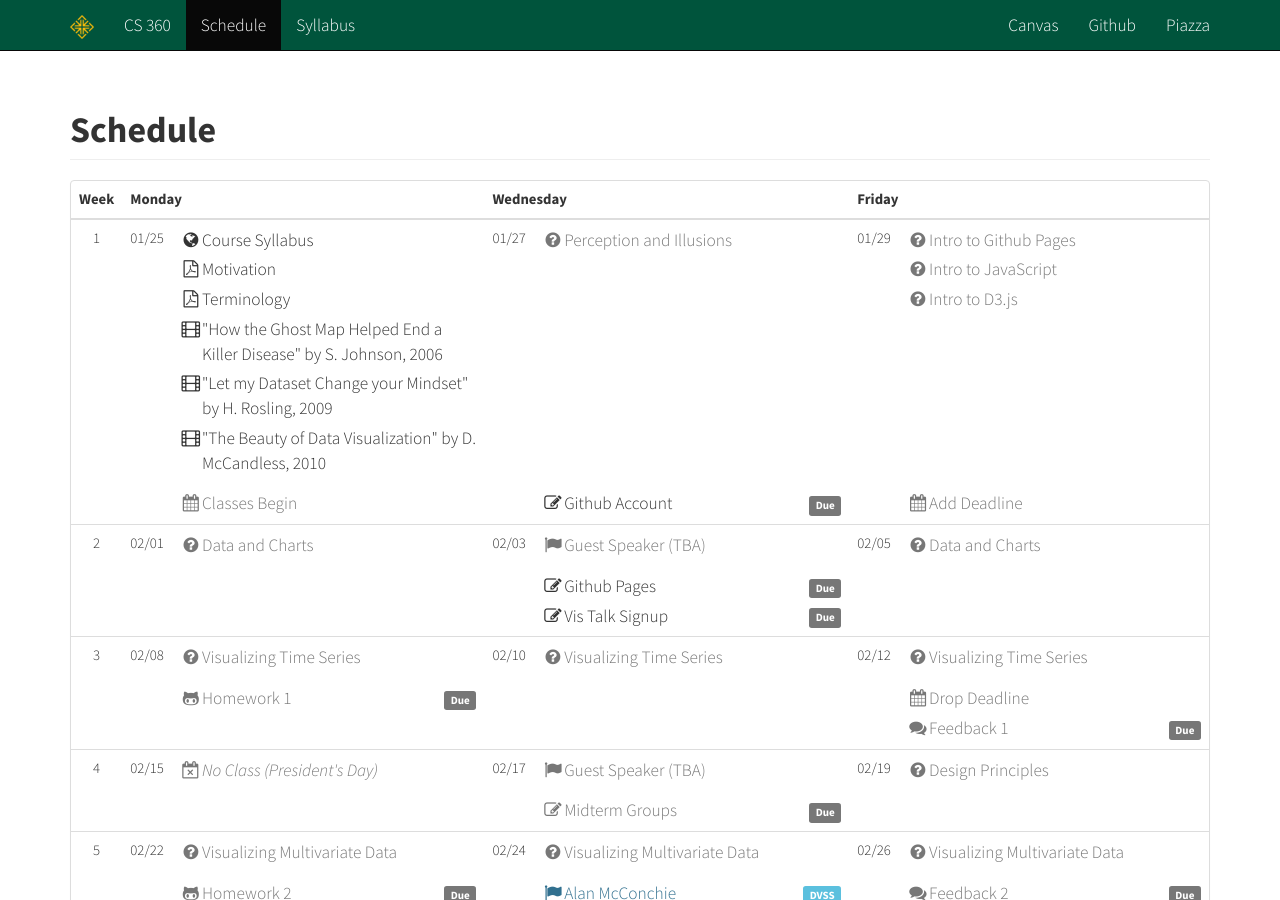
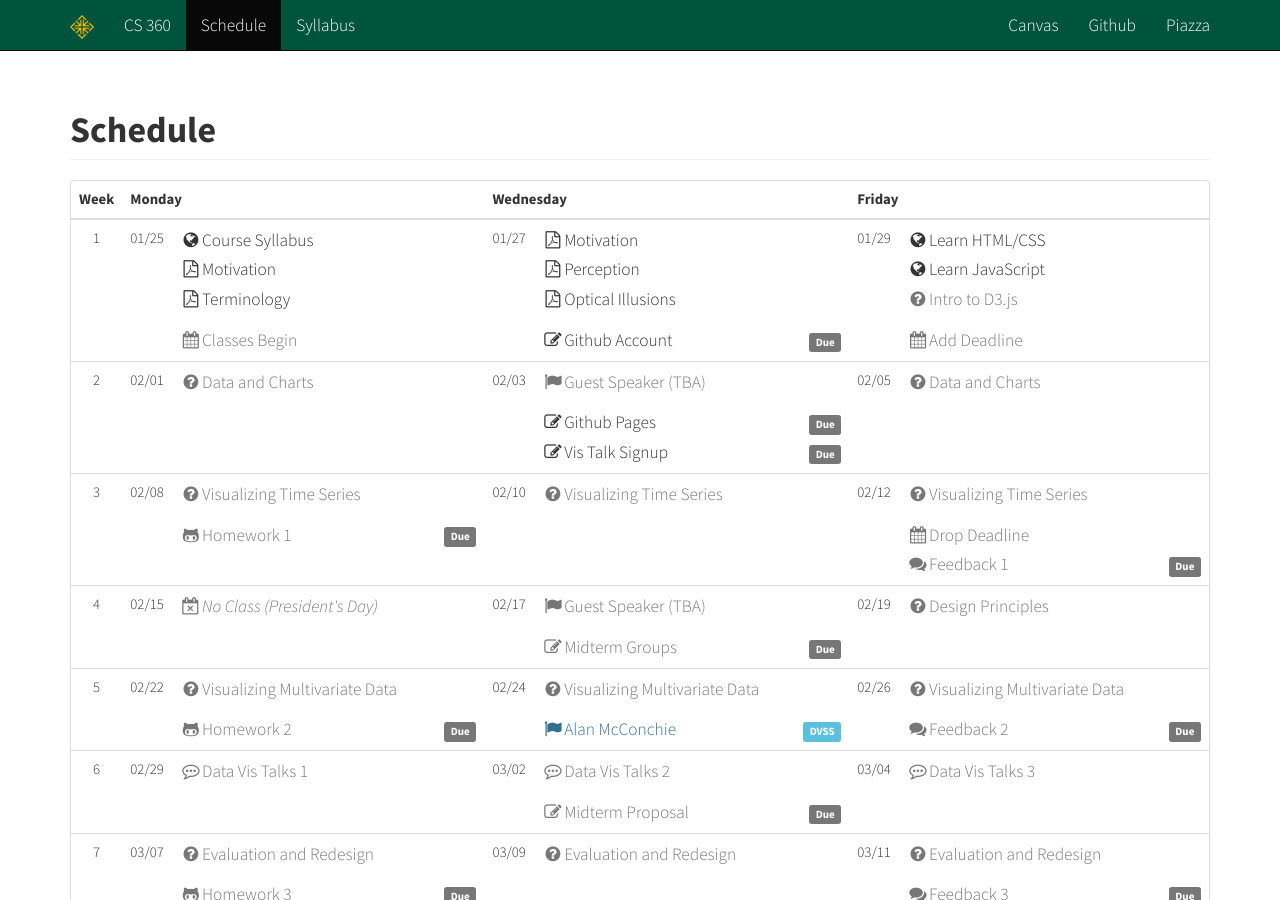
Before and after one commit to usf-cs360-2016/usf-cs360-2016.github.io, a Jekyll site: the page built from schedule.html, in a window 1280 px wide and 900 px high. Built offline with Jekyll 4.4.1, drawn with Linux system fonts in a browser that asks for light colours; nearby versions of some CDN libraries.

Commit message:
Adding Wednesday lectures.

```diff
--- a/_data/schedule.yml
+++ b/_data/schedule.yml
@@ -24,15 +24,15 @@
           style : false
           icon  : "fa-file-pdf-o"
           link  : "https://drive.google.com/open?id=0BxYofk0iB_upMVQyUmpoYk1lNVk"
-        - name  : '"How the Ghost Map Helped End a Killer Disease" by S. Johnson, 2006'
-          icon  : "fa-film"
-          link  : "http://www.ted.com/talks/steven_johnson_tours_the_ghost_map"
-        - name  : '"Let my Dataset Change your Mindset" by H. Rosling, 2009'
-          icon  : "fa-film"
-          link  : "https://www.ted.com/talks/hans_rosling_at_state"
-        - name  : '"The Beauty of Data Visualization" by D. McCandless, 2010'
-          icon  : "fa-film"
-          link  : "https://www.ted.com/talks/david_mccandless_the_beauty_of_data_visualization"
+        # - name  : '"How the Ghost Map Helped End a Killer Disease" by S. Johnson, 2006'
+        #   icon  : "fa-film"
+        #   link  : "http://www.ted.com/talks/steven_johnson_tours_the_ghost_map"
+        # - name  : '"Let my Dataset Change your Mindset" by H. Rosling, 2009'
+        #   icon  : "fa-film"
+        #   link  : "https://www.ted.com/talks/hans_rosling_at_state"
+        # - name  : '"The Beauty of Data Visualization" by D. McCandless, 2010'
+        #   icon  : "fa-film"
+        #   link  : "https://www.ted.com/talks/david_mccandless_the_beauty_of_data_visualization"
       dates :
         - name  : "Classes Begin"
           style : "text-muted"
@@ -41,9 +41,15 @@
     - class : 2016-01-27 # wednesday
       style : false
       notes :
-        - name  : "Perception and Illusions"
-          style : "text-muted"
-          icon  : "fa-question-circle"
+        - name  : "Motivation"
+          icon  : "fa-file-pdf-o"
+          link  : "https://drive.google.com/open?id=0BxYofk0iB_upaXJuSDdMaXJKSm8"
+        - name  : "Perception"
+          icon  : "fa-file-pdf-o"
+          link  : "https://drive.google.com/open?id=0BxYofk0iB_upREVRSWFNRHlEcEE"
+        - name  : "Optical Illusions"
+          icon  : "fa-file-pdf-o"
+          link  : "https://drive.google.com/open?id=0BxYofk0iB_upc0xCb2ptR3MzQ2c"
       dates :
         - name  : "Github Account"
           icon  : "fa-pencil-square-o"
@@ -53,12 +59,12 @@
     - class : 2016-01-29 # friday
       style : false
       notes :
-        - name  : "Intro to Github Pages"
-          style : "text-muted"
-          icon  : "fa-question-circle"
-        - name  : "Intro to JavaScript"
-          style : "text-muted"
-          icon  : "fa-question-circle"
+        - name  : "Learn HTML/CSS"
+          icon  : "fa-globe"
+          link  : "https://www.codecademy.com/learn/web"
+        - name  : "Learn JavaScript"
+          icon  : "fa-globe"
+          link  : "https://www.codecademy.com/learn/javascript"
         - name  : "Intro to D3.js"
           style : "text-muted"
           icon  : "fa-question-circle"
```
